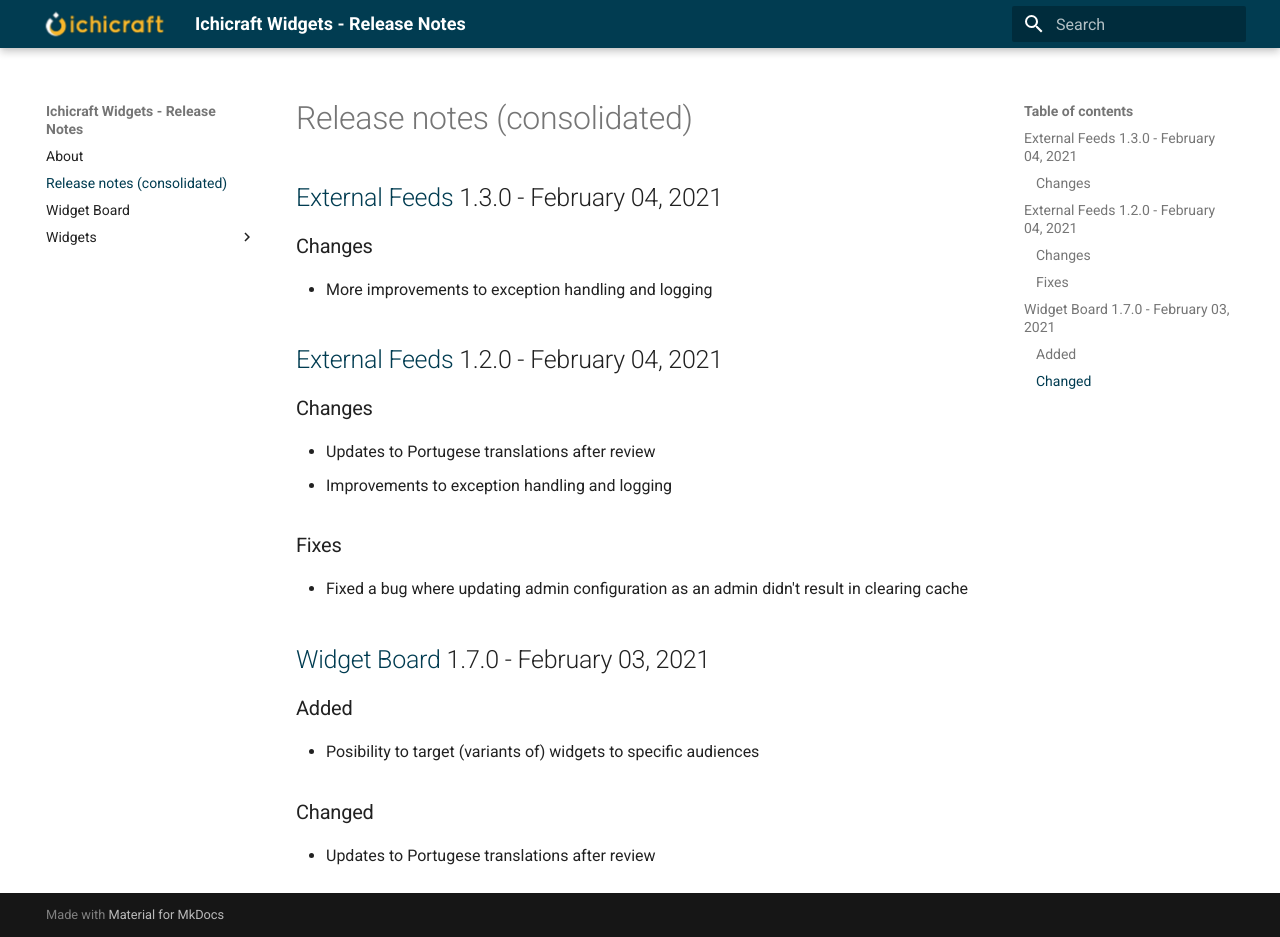
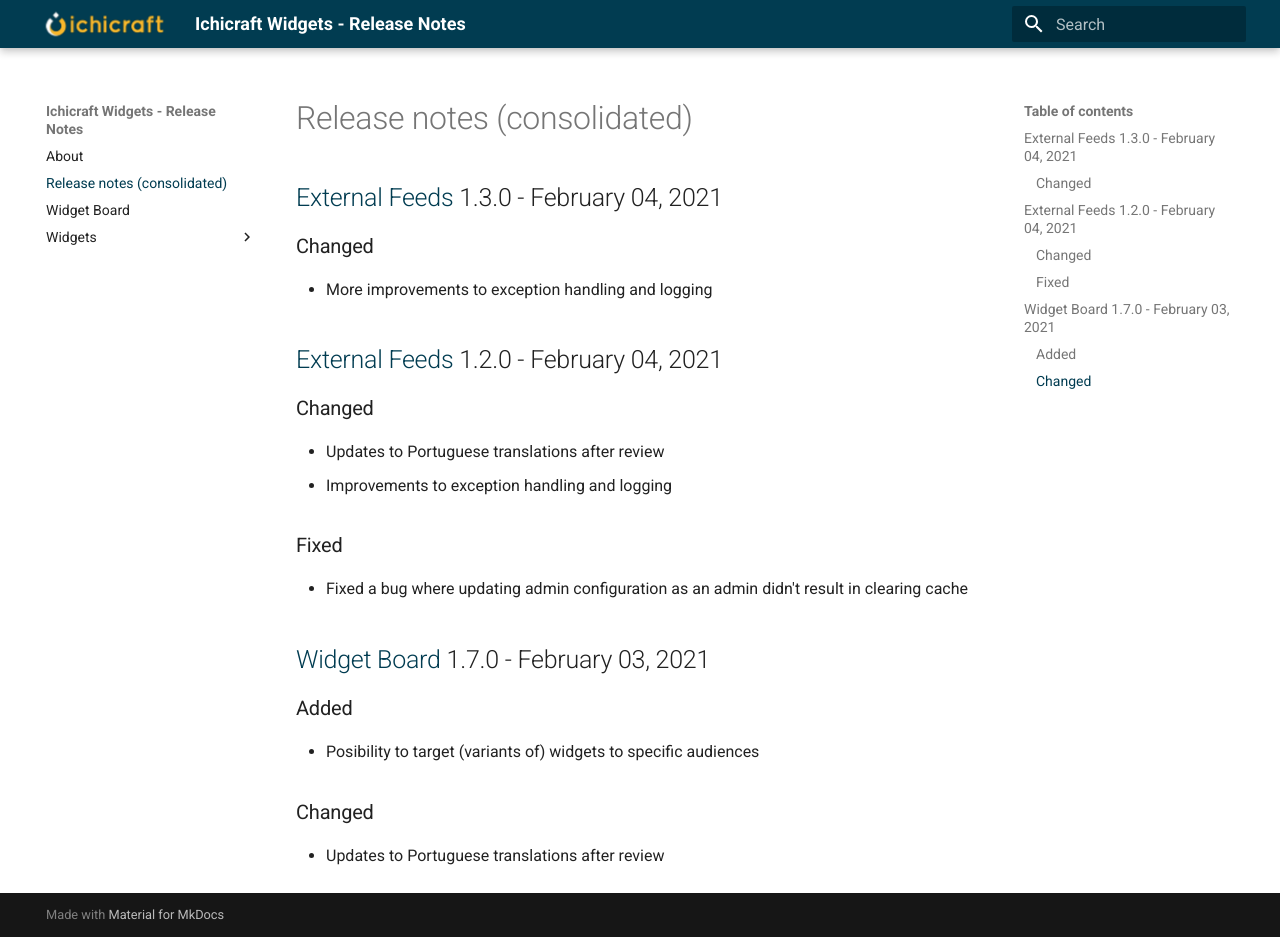
Before and after one commit to ichicraft/widgets-docs, an MkDocs documentation site: the page built from docs/Release-notes-(consolidated).md, in a window 1280 px wide and 937 px high. Built offline with MkDocs 1.6.1 and Material for MkDocs 9.7.7, drawn with Linux system fonts in a browser that asks for light colours.

Commit message:
minor updates to md files

```diff
--- a/docs/Release-notes-(consolidated).md
+++ b/docs/Release-notes-(consolidated).md
@@ -1,15 +1,15 @@
 ## [External Feeds](./Widgets/External Feeds.md) 1.3.0 - February 04, 2021
 
-### Changes
+### Changed
 - More improvements to exception handling and logging
 
 ## [External Feeds](./Widgets/External Feeds.md) 1.2.0 - February 04, 2021
 
-### Changes
-- Updates to Portugese translations after review
+### Changed
+- Updates to Portuguese translations after review
 - Improvements to exception handling and logging
 
-### Fixes
+### Fixed
 - Fixed a bug where updating admin configuration as an admin didn&#x27;t result in clearing cache
 
 ## [Widget Board](./Widget Board.md) 1.7.0 - February 03, 2021
@@ -18,4 +18,4 @@
 - Posibility to target (variants of) widgets to specific audiences
 
 ### Changed
-- Updates to Portugese translations after review
+- Updates to Portuguese translations after review
--- a/docs/Widgets/External Feeds.md
+++ b/docs/Widgets/External Feeds.md
@@ -1,15 +1,15 @@
 ## 1.3.0 - February 04, 2021
 
-### Changes
+### Changed
 - More improvements to exception handling and logging
 
 ## 1.2.0 - February 04, 2021
 
-### Changes
-- Updates to Portugese translations after review
+### Changed
+- Updates to Portuguese translations after review
 - Improvements to exception handling and logging
 
-### Fixes
+### Fixed
 - Fixed a bug where updating admin configuration as an admin didn&#x27;t result in clearing local cache
 
 ## 1.0.0 - March 17, 2020
```
Also changed, not shown: docs/Widget Board.md (+1 -1 lines).
